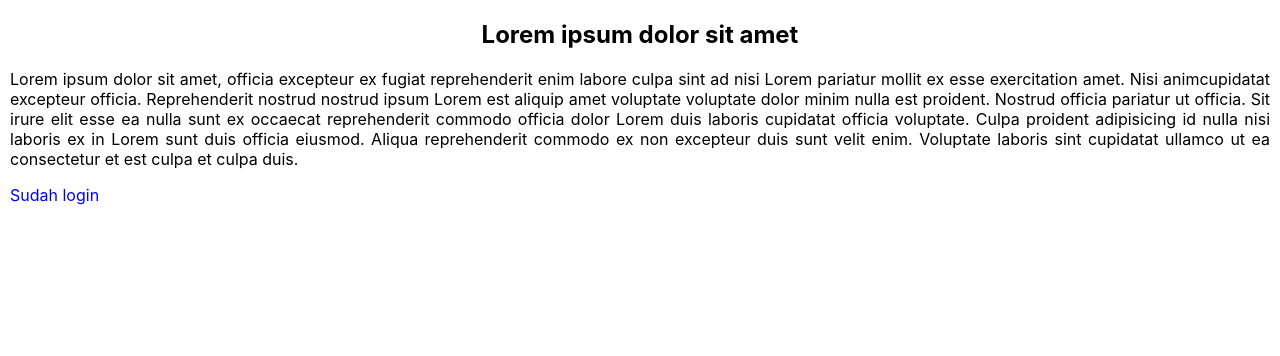
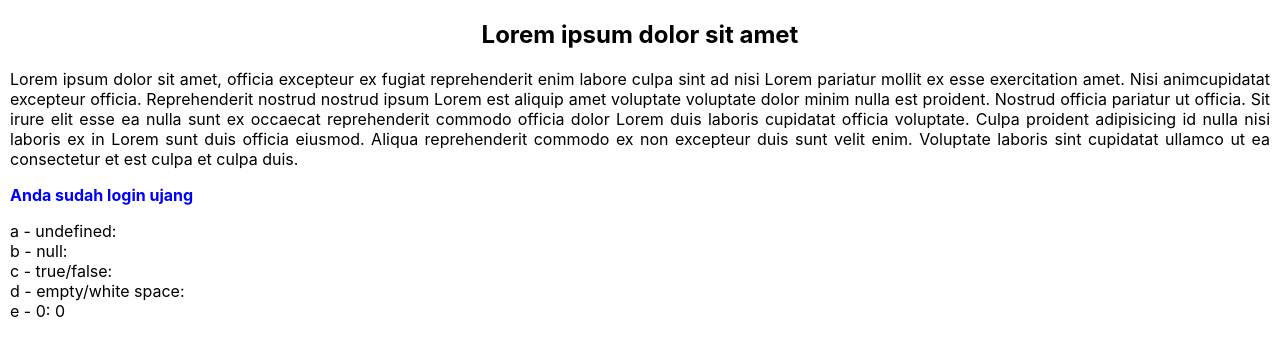
Before and after one commit to netng/journey-to-react, a React (Create React App) app: page / in a window 1280 px wide. Shown: the top 356 px of the page. Built offline with nearby package versions, Linux system fonts and the light colour scheme.

Commit message:
continuing learning react

```diff
--- a/src/App.js
+++ b/src/App.js
@@ -4,7 +4,7 @@ function App() {
   return (
     <div className="App">
       <header className="App-header">
-        <Article userLogin="Sudah login"/>
+        <Article userLogin={true} name="ujang"/>
       </header>
     </div>
   );
--- a/src/Article.js
+++ b/src/Article.js
@@ -1,12 +1,13 @@
 import * as React from 'react';
 import ContentArticle from './ContentArticle';
+import Rendering from './Rendering';
 import TitleArticle from './TitleArticle';
 
-function Article({ userLogin }) {
+function Article({ userLogin, name }) {
     return(
         <div style={{ margin: "10px" }}>
             <TitleArticle title="Lorem ipsum dolor sit amet"/>
-            <ContentArticle dataLogin={userLogin}>
+            <ContentArticle dataLogin={userLogin} name={name}>
                 Lorem ipsum dolor sit amet, officia excepteur ex fugiat reprehenderit enim
                 labore culpa sint ad nisi Lorem pariatur mollit ex esse exercitation amet. Nisi
                 animcupidatat excepteur officia. Reprehenderit nostrud nostrud ipsum Lorem est
@@ -18,6 +19,7 @@ function Article({ userLogin }) {
                 Voluptate laboris sint cupidatat ullamco ut ea consectetur et est culpa et
                 culpa duis.
             </ContentArticle>
+            <Rendering />
         </div>
     )
 }
--- a/src/ContentArticle.js
+++ b/src/ContentArticle.js
@@ -1,12 +1,12 @@
 import * as React from 'react';
 
-function ContentArticle({ children, dataLogin }) {
+function ContentArticle({ children, dataLogin, name }) {
 
     return (
         <div style={{ textAlign: 'justify' }}>
             {children}
             <p style={{color: 'blue'}}>
-                {dataLogin}
+                {dataLogin ? <b>Anda sudah login {name}</b> : 'Silakan login'}
             </p>
         </div>
     )
--- /dev/null
+++ b/src/Rendering.js
@@ -0,0 +1,18 @@
+import * as React from 'react'
+
+export default function Rendering({ a }) {
+    const b = null
+    const c = false
+    const d = ' '
+    const e = 0
+
+    return(
+        <div>
+            <div>a - undefined: {a}</div>
+            <div>b - null: {b}</div>
+            <div>c - true/false: {c}</div>
+            <div>d - empty/white space: {d}</div>
+            <div>e - 0: {e}</div>
+        </div>
+    )
+}
```
